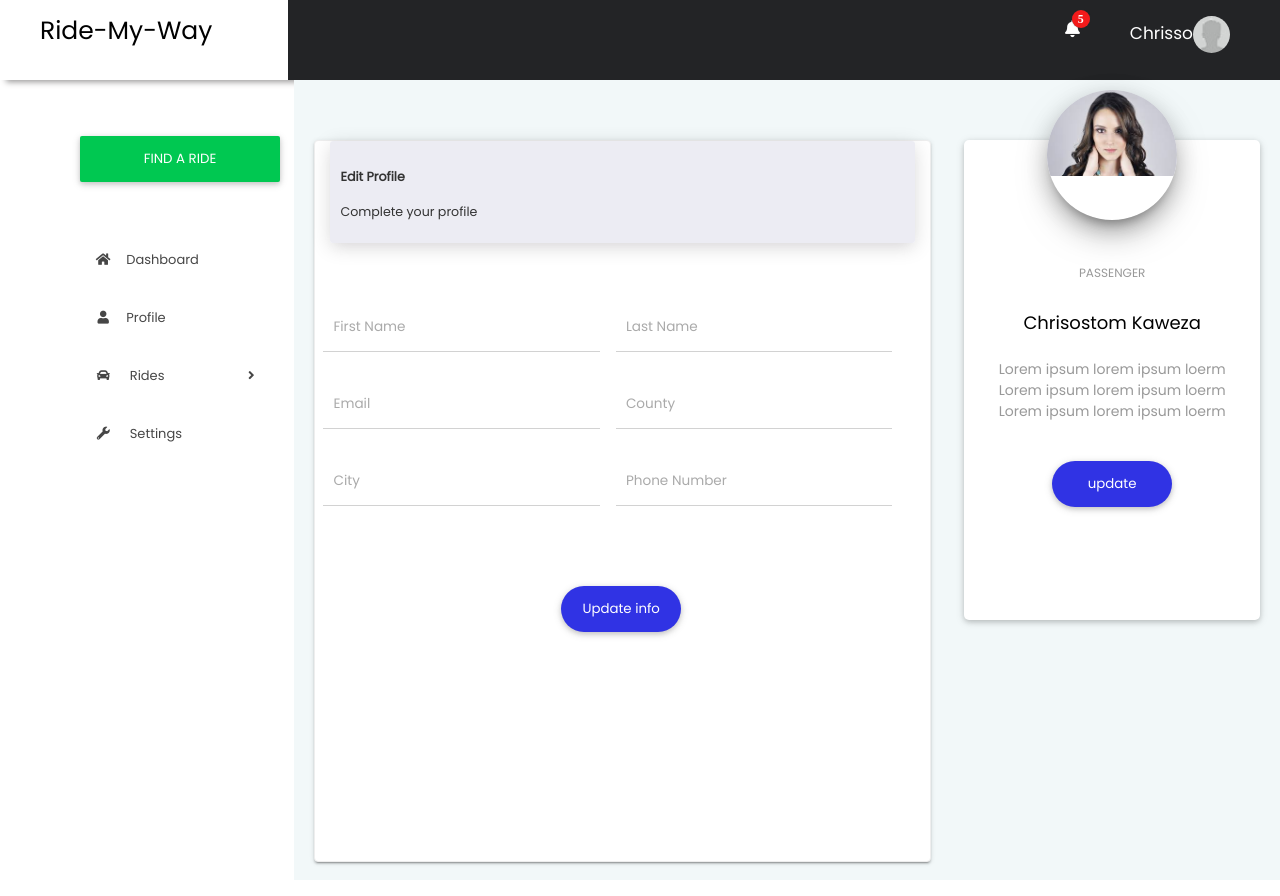
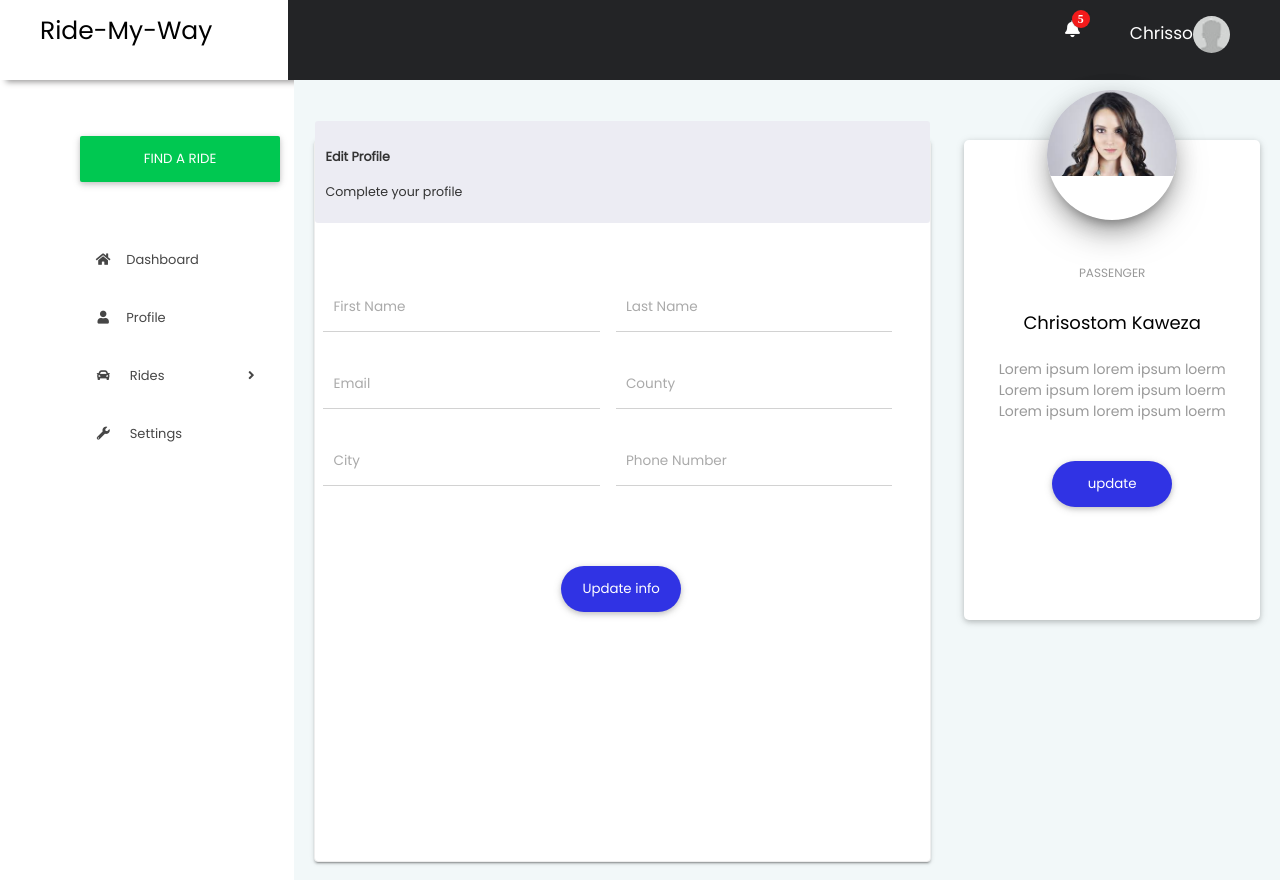
Before and after one commit to chrisoemma/ride-my-way, a React (Create React App) app in the folder front-end/: page /profile in a window 1280 px wide. Built offline with nearby package versions, Linux system fonts and the light colour scheme; sample sign-in values are in the browser's storage.

Commit message:
Edit css for edit profile

```diff
--- a/front-end/src/App.css
+++ b/front-end/src/App.css
@@ -405,9 +405,7 @@ tr:nth-child(even) {
     border-radius: 3px;
     margin-top: -20px;
     padding: 10px;
-    box-shadow: 0 4px 20px 0 rgba(0,0,0,.14), 0 7px 10px -5px rgba(236, 231, 236, 0.4);
     background: linear-gradient(60deg,#ececf3,#ececf3);
-    margin: 0 15px;
     position: relative;
     z-index:3;
 }
```
